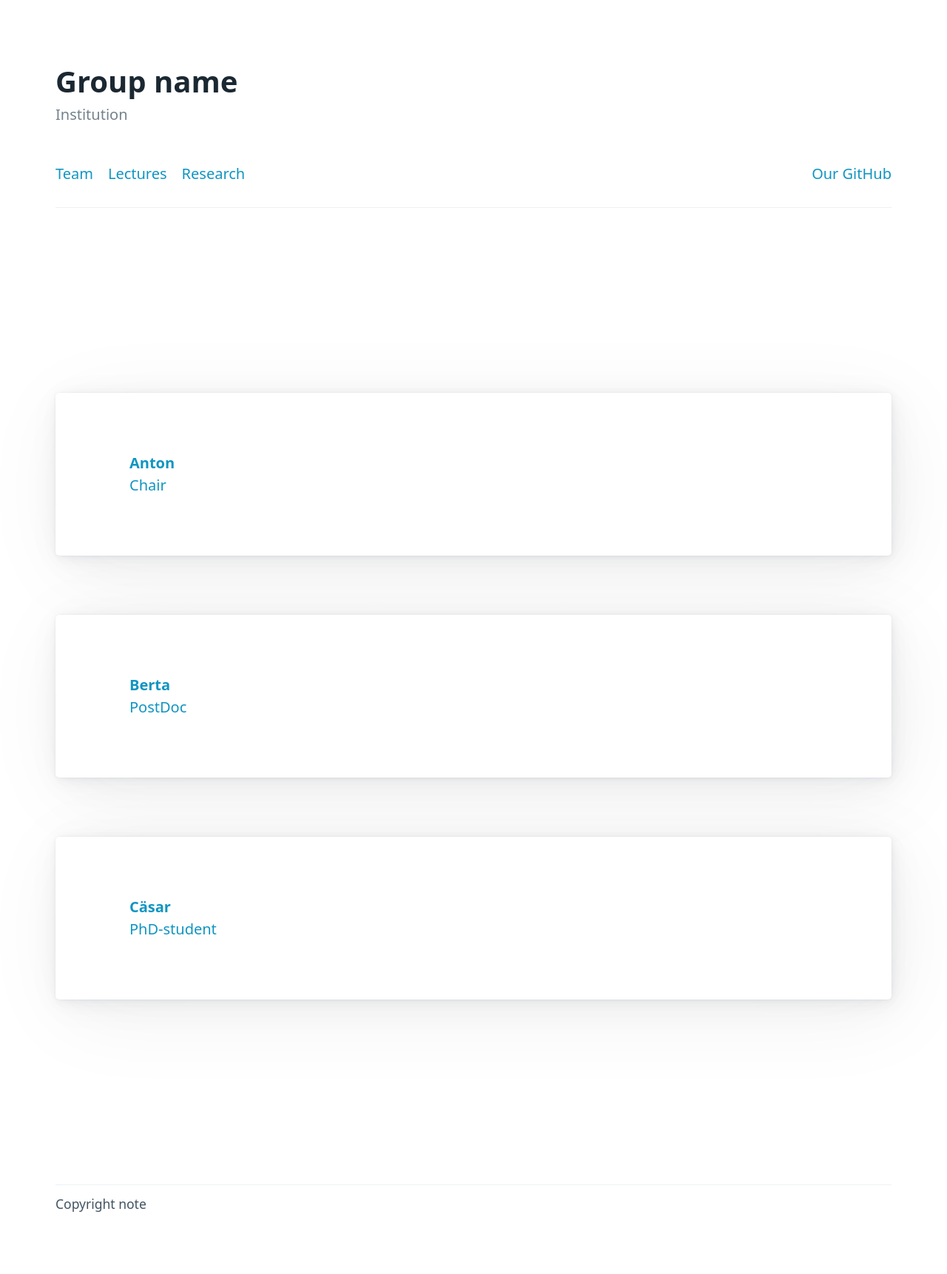
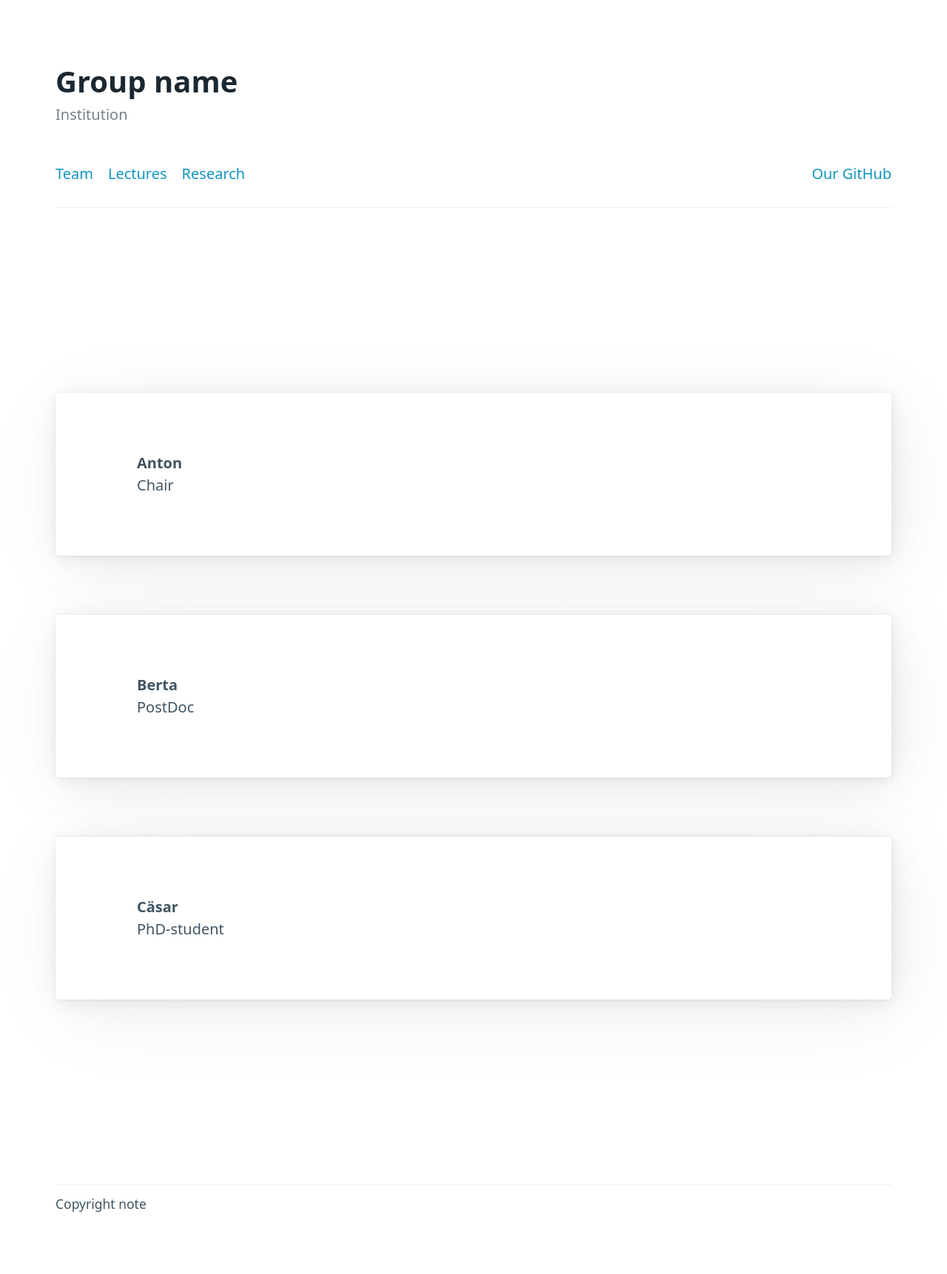
Before and after one commit to andreasKroepelin/ghpages-test, a Jekyll site: the page built from team.html, in a window 1280 px wide. Shown: the whole page at 74% size. Built offline with Jekyll 4.4.1, drawn with Linux system fonts in a browser that asks for light colours.

Commit message:
Fix display of members

```diff
--- a/team.html
+++ b/team.html
@@ -5,10 +5,10 @@ title: Team
 
 
 {% for member in site.team %}
-<a href="{{ member.url }}">
+<a href="{{ member.url }}" style="text-decoration: none; color: inherit;">
 <article>
   <div style="display: flex;">
-    <img src="{{ member.imgpath }}" style="width: 3em;">
+    <img src="{{ member.imgpath }}" style="width: 3em; margin-right: .5em;">
     <div>
       <strong>{{ member.name }}</strong><br>
       {{ member.role }}
```
